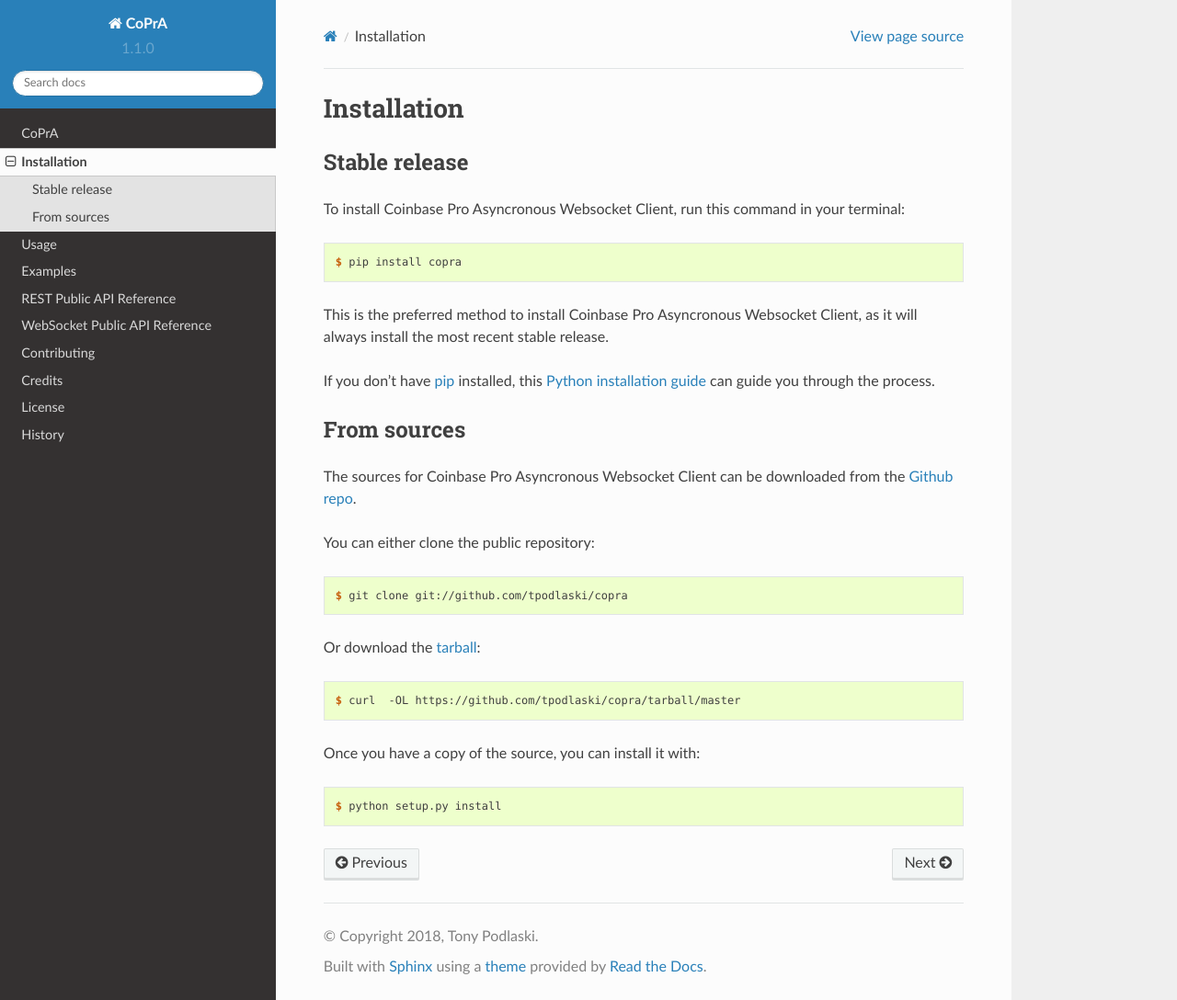
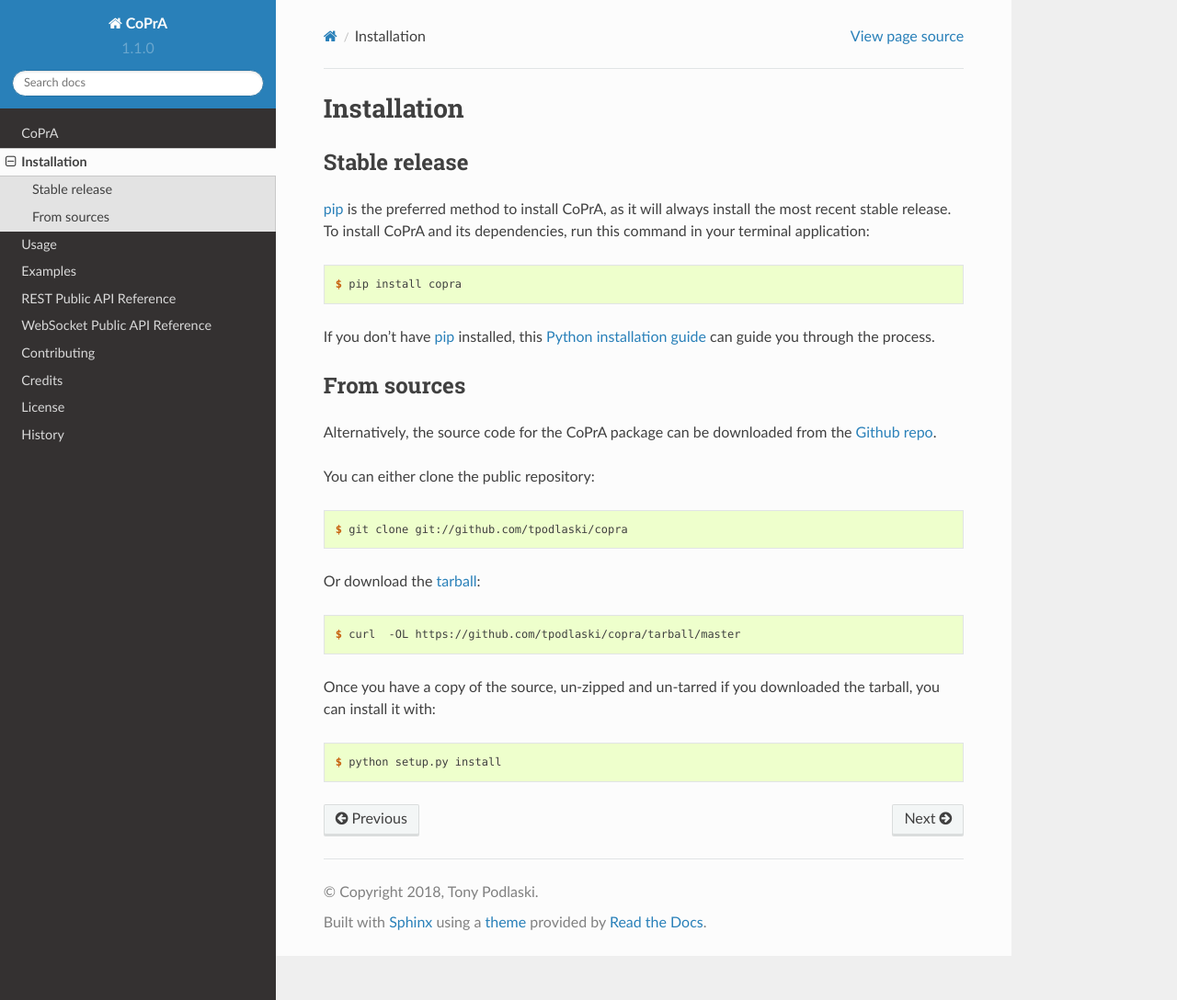
Before and after one commit to tpodlaski/copra, a Sphinx documentation site: the page built from docs/installation.rst, in a window 1280 px wide and 1088 px high. Shown: the whole window at 92% size. Built offline with Sphinx 7.4.7 and the Read the Docs theme 2.0.0, drawn with Linux system fonts in a browser that asks for light colours.

Commit message:
Update installation.rst

```diff
--- a/docs/installation.rst
+++ b/docs/installation.rst
@@ -8,13 +8,11 @@
 Stable release
 --------------
 
-To install Coinbase Pro Asyncronous Websocket Client, run this command in your terminal:
+`pip`_ is the preferred method to install CoPrA, as it will always install the most recent stable release. To install CoPrA and its dependencies, run this command in your terminal application:
 
 .. code-block:: console
 
     $ pip install copra
-
-This is the preferred method to install Coinbase Pro Asyncronous Websocket Client, as it will always install the most recent stable release.
 
 If you don't have `pip`_ installed, this `Python installation guide`_ can guide
 you through the process.
@@ -26,7 +24,7 @@
 From sources
 ------------
 
-The sources for Coinbase Pro Asyncronous Websocket Client can be downloaded from the `Github repo`_.
+Alternatively, the source code for the CoPrA package can be downloaded from the `Github repo`_.
 
 You can either clone the public repository:
 
@@ -40,7 +38,7 @@
 
     $ curl  -OL https://github.com/tpodlaski/copra/tarball/master
 
-Once you have a copy of the source, you can install it with:
+Once you have a copy of the source, un-zipped and un-tarred if you downloaded the tarball, you can install it with:
 
 .. code-block:: console
 
```
